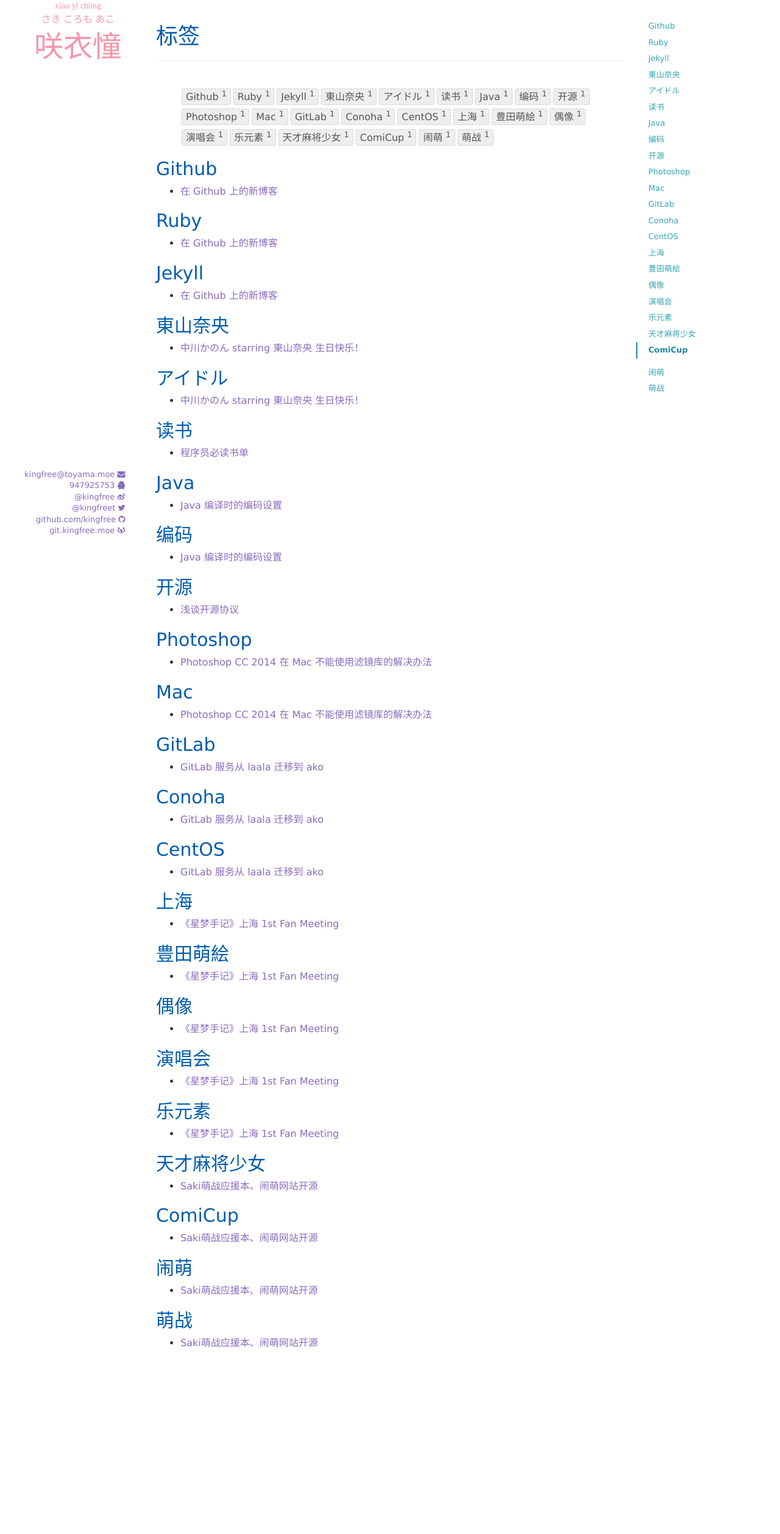
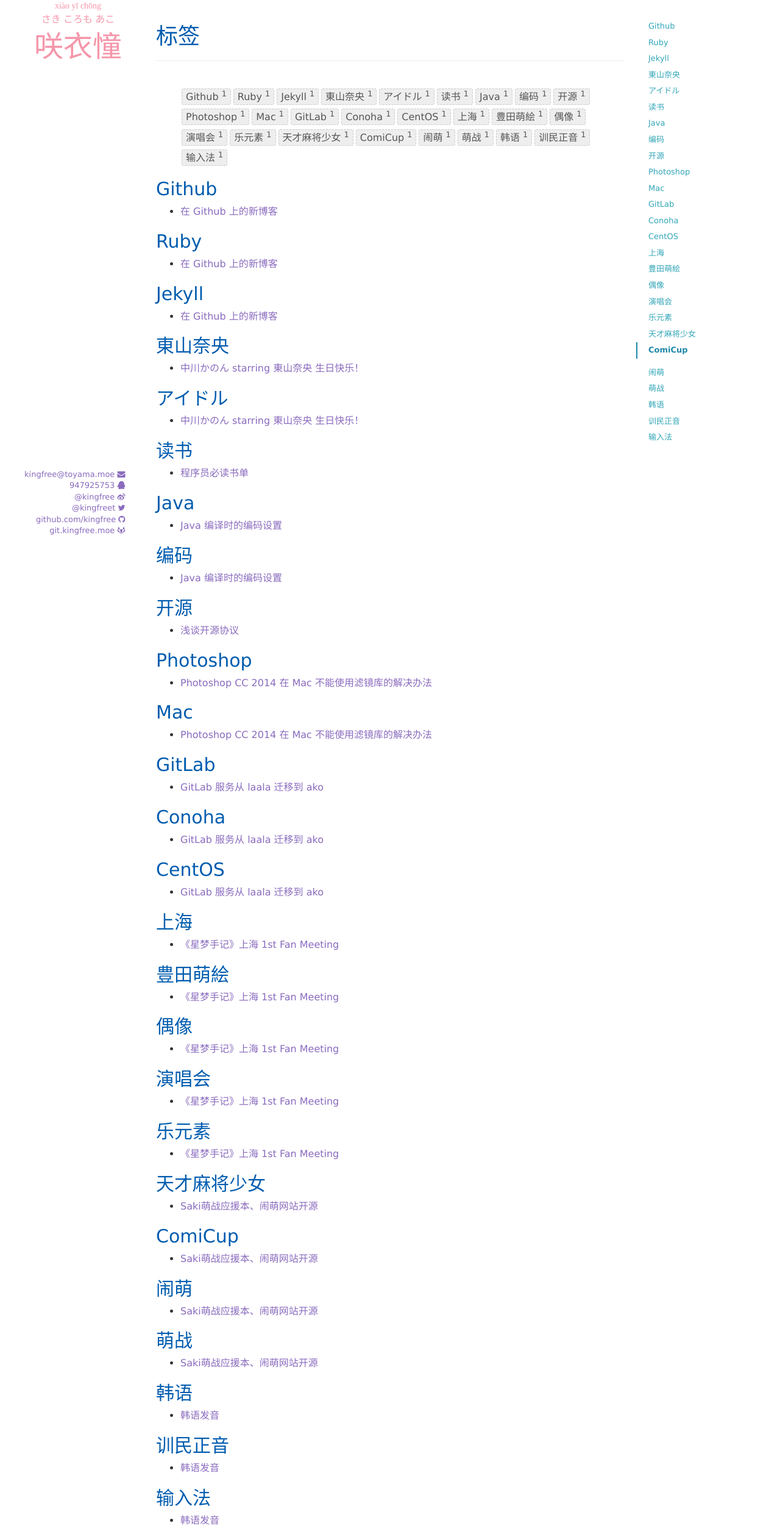
Before and after one commit to kingfree/kingfree.github.io, a Jekyll site: the page built from 2-tags.md, in a window 1280 px wide. Shown: the whole page at 61% size. Built offline with Jekyll 4.4.1, drawn with Linux system fonts in a browser that asks for light colours; comment, search, counter and statistics services are not loaded; before the commit the page ends 2224 px from its top, so only the background shows below that.

Commit message:
韩语发音

```diff
--- /dev/null
+++ b/_posts/2017-05-25-hangul-speech.md
@@ -0,0 +1,181 @@
+---
+layout: post
+title: 韩语发音
+tags: 韩语 训民正音 输入法
+date: 2017-05-25
+---
+
+韩语字母似乎没有日语五十音图那样一目了然的东西，所以发音成了我学习韩语的第一道难关。这里整理了一个对我来说比较容易记忆的表格。
+
+<style>
+table.hangul {
+  font-size: larger;
+}
+table.hangul th {
+  padding-left: .5em;
+  padding-right: .5em;
+}
+table.hangul tr.overline {
+  border-top: 1px solid #ccc;
+}
+table.hangul td {
+  width: 1.4em;
+  text-align: center;
+}
+.small {
+  font-size: 50%;
+}
+</style>
+
+<table class="hangul" lang="kr">
+<tr>
+<th rowspan="3">中<br>聲</th>
+  <td><ruby>ㅡ<rt>eu</rt></ruby></td>
+  <td><ruby>ㅣ<rt>i</rt></ruby></td>
+  <td></td>
+  <td><ruby>ㅏ<rt>a</rt></ruby></td>
+  <td><ruby>ㅓ<rt>eo</rt></ruby></td>
+  <td><ruby>ㅗ<rt>o</rt></ruby></td>
+  <td><ruby>ㅜ<rt>u</rt></ruby></td>
+  <td><ruby>ㅐ<rt>ae</rt></ruby></td>
+  <td><ruby>ㅔ<rt>e</rt></ruby></td>
+</tr>
+<tr>
+  <td><ruby>ㅢ<rt>ui</rt></ruby></td>
+  <td><ruby><rt></rt></ruby></td>
+  <td></td>
+  <td><ruby>ㅑ<rt>ya</rt></ruby></td>
+  <td><ruby>ㅕ<rt>yeo</rt></ruby></td>
+  <td><ruby>ㅛ<rt>yo</rt></ruby></td>
+  <td><ruby>ㅠ<rt>yu</rt></ruby></td>
+  <td><ruby>ㅒ<rt>yae</rt></ruby></td>
+  <td><ruby>ㅖ<rt>ye</rt></ruby></td>
+</tr>
+<tr>
+  <td><ruby>ㅚ<rt>oe</rt></ruby></td>
+  <td><ruby>ㅟ<rt>wi</rt></ruby></td>
+  <td></td>
+  <td><ruby>ㅘ<rt>wa</rt></ruby></td>
+  <td><ruby>ㅝ<rt>weo</rt></ruby></td>
+  <td></td>
+  <td></td>
+  <td><ruby>ㅙ<rt>wae</rt></ruby></td>
+  <td><ruby>ㅞ<rt>we</rt></ruby></td>
+</tr>
+<tr class="overline">
+<th rowspan="3">初<br>聲</th>
+<td><ruby>ㄱ<rt>g</rt></ruby></td>
+<td><ruby>ㄷ<rt>d</rt></ruby></td>
+<td><ruby>ㅂ<rt>b</rt></ruby></td>
+<td><ruby>ㅅ<rt>s</rt></ruby></td>
+<td><ruby>ㅈ<rt>j</rt></ruby></td>
+<td></td>
+<td><ruby>ㄹ<rt>r</rt></ruby></td>
+<td><ruby>ㄴ<rt>n</rt></ruby></td>
+<td><ruby>ㅁ<rt>m</rt></ruby></td>
+</tr>
+<tr>
+<td><ruby>ㅋ<rt>k</rt></ruby></td>
+<td><ruby>ㅌ<rt>t</rt></ruby></td>
+<td><ruby>ㅍ<rt>p</rt></ruby></td>
+<td></td>
+<td><ruby>ㅊ<rt>ch</rt></ruby></td>
+<td><ruby>ㅎ<rt>h</rt></ruby></td>
+<td></td>
+<td></td>
+<td></td>
+</tr>
+<tr>
+<td><ruby>ㄲ<rt>kk</rt></ruby></td>
+<td><ruby>ㄸ<rt>tt</rt></ruby></td>
+<td><ruby>ㅃ<rt>pp</rt></ruby></td>
+<td><ruby>ㅆ<rt>ss</rt></ruby></td>
+<td><ruby>ㅉ<rt>jj</rt></ruby></td>
+<td></td>
+<td></td>
+<td></td>
+<td><ruby>ㅇ<rt>-</rt></ruby></td>
+</tr>
+<tr class="overline">
+<th rowspan="7">終<br>聲</th>
+<td>ᆨ</td>
+<td>ᆿ</td>
+<td>ᆩ</td>
+<td>ᆪ</td>
+<td>ᆰ</td>
+<td></td>
+<td></td>
+<td></td>
+<td class="small">k</td>
+</tr>
+<tr>
+<td>ᆮ</td>
+<td>ᇀ</td>
+<td>ᇂ</td>
+<td>ᆺ</td>
+<td>ᆻ</td>
+<td>ᆽ</td>
+<td>ᆾ</td>
+<td></td>
+<td class="small">t</td>
+</tr>
+<tr>
+<td>ᆸ</td>
+<td>ᇁ</td>
+<td>ᆹ</td>
+<td>ᆵ</td>
+<td></td>
+<td></td>
+<td></td>
+<td></td>
+<td class="small">p</td>
+</tr>
+<tr>
+<td>ᆯ</td>
+<td>ᆲ</td>
+<td>ᆳ</td>
+<td>ᆴ</td>
+<td>ᆶ</td>
+<td></td>
+<td></td>
+<td></td>
+<td class="small">l</td>
+</tr>
+<tr>
+<td>ᆫ</td>
+<td>ᆬ</td>
+<td>ᆭ</td>
+<td></td>
+<td></td>
+<td></td>
+<td></td>
+<td></td>
+<td class="small">n</td>
+</tr>
+<tr>
+<td>ᆷ</td>
+<td>ᆱ</td>
+<td></td>
+<td></td>
+<td></td>
+<td></td>
+<td></td>
+<td></td>
+<td class="small">m</td>
+</tr>
+<tr>
+<td>ᆼ</td>
+<td></td>
+<td></td>
+<td></td>
+<td></td>
+<td></td>
+<td></td>
+<td></td>
+<td class="small">ng</td>
+</tr>
+</table>
+
+和日语一样，使用罗马字输入是最简单的。这里我使用了macOS提供的「工振厅罗马字」布局方案。
+
+![macOS的韩语输入法](/images/pictures/hangul-input.png)
--- a/assets/css/style.css
+++ b/assets/css/style.css
@@ -1,11 +1,12 @@
 body {
     font-size: 16px;
-    font-family: "SourceHanSerifSC-Light", "PingFang SC Regular", "Ubuntu",  "Verdana", "Tahoma", "Songti SC", "SimSun", serif;
+    font-family: "SourceHanSerifSC", "PingFang SC Regular", "Ubuntu",  "Verdana", "Tahoma", "Songti SC", "SimSun", serif;
 }
 
 h1, h2, h3, h4, h5, h6 {
-    font-family: "SourceHanSansSC-Light", "PingFang SC Bold", "Lucida Grande", "Helvetica Neue", "Arial", "Hiragino Sans GB", "Noto Sans CJK SC", "Heiti SC", "Microsoft YaHei", "WenQuanYi Microhei", sans-serif;
+    font-family: "SourceHanSansSC", "PingFang SC", "Lucida Grande", "Helvetica Neue", "Arial", "Hiragino Sans GB", "Noto Sans CJK SC", "Heiti SC", "Microsoft YaHei", "WenQuanYi Microhei", sans-serif;
     color: #005CAF; /* 瑠璃 */
+    font-weight: 500;
     text-decoration: none;
 }
 
@@ -25,6 +26,7 @@ p {
 }
 
 blockquote p {
+  text-indent: 0;
     font-size: 1em;
 }
 
```
Also changed, not shown: images/pictures/hangul-input.png (added).
